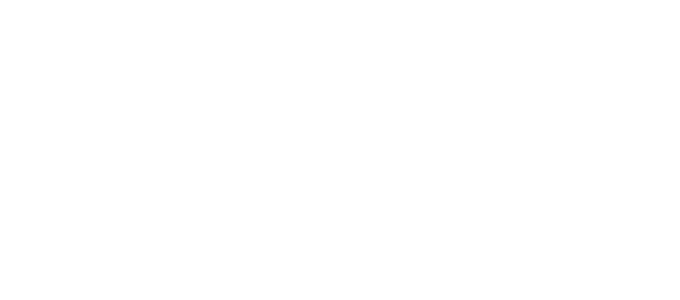
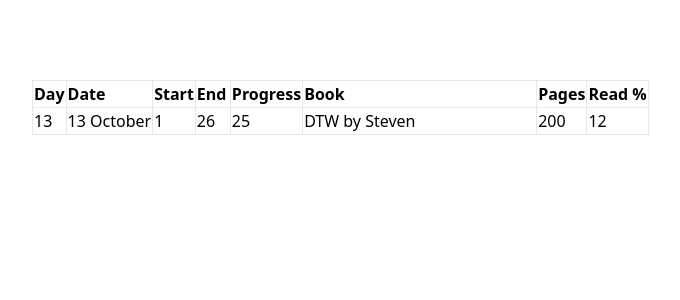
Before and after one commit to mrv1k/read-ing-app, a Nuxt app: page /t in a window 1280 px wide. Before the commit this address had no page. Shown: the top 300 px of the page, without its empty margins (48-728 px from the left). Built offline with nearby package versions, Linux system fonts and the light colour scheme.

Commit message:
wip: plain table component without vuex

```diff
--- /dev/null
+++ b/components/WipTable.vue
@@ -0,0 +1,85 @@
+<template>
+  <table class="table-auto">
+    <thead>
+      <tr>
+        <th class="border text-left">Day</th>
+        <th class="border text-left">Date</th>
+        <th class="border text-left">Start</th>
+        <th class="border text-left">End</th>
+        <th class="border text-left">Progress</th>
+        <th class="border text-left">Book</th>
+        <th class="border text-left">Pages</th>
+        <th class="border text-left">Read %</th>
+      </tr>
+    </thead>
+    <tbody>
+      <tr>
+        <td class="border">
+          <span v-text="today.day"></span>
+        </td>
+        <td class="border">
+          <span>{{ today.day }} {{ today.month }}</span>
+        </td>
+        <td class="border text-left">
+          <input v-model="reading.start" class="w-8" />
+        </td>
+        <td class="border text-left">
+          <input v-model="reading.end" class="w-8" />
+        </td>
+        <td class="border text-left">
+          <span v-text="readingProgress"></span>
+        </td>
+        <td class="border text-left">
+          <input v-model="book.title" />
+        </td>
+        <td class="border text-left">
+          <input v-model="book.pages" class="w-10" />
+        </td>
+        <td class="border text-left">
+          <span v-text="bookReadingProgress"></span>
+        </td>
+      </tr>
+    </tbody>
+  </table>
+</template>
+
+<script>
+import { reactive, computed } from '@vue/composition-api';
+import { format } from 'date-fns';
+
+export default {
+  setup() {
+    const book = reactive({
+      title: 'DTW by Steven',
+      pages: 200,
+    });
+
+    const reading = reactive({
+      start: 1,
+      end: 26,
+    });
+    const readingProgress = computed(() => reading.end - reading.start);
+
+    const RATIO = 100;
+    const bookReadingProgress = computed(() =>
+      Math.floor((readingProgress.value / book.pages) * RATIO),
+    );
+
+    const date = new Date();
+    const today = computed(() => {
+      return {
+        month: format(date, 'MMMM'),
+        day: format(date, 'dd'),
+      };
+    });
+
+    return {
+      book,
+      reading,
+      readingProgress,
+      bookReadingProgress,
+      today,
+    };
+  },
+};
+</script>
--- /dev/null
+++ b/pages/t.vue
@@ -0,0 +1,13 @@
+<template>
+  <WipTable />
+</template>
+
+<script>
+import WipTable from '@/components/WipTable.vue';
+
+export default {
+  components: {
+    WipTable,
+  },
+};
+</script>
```
